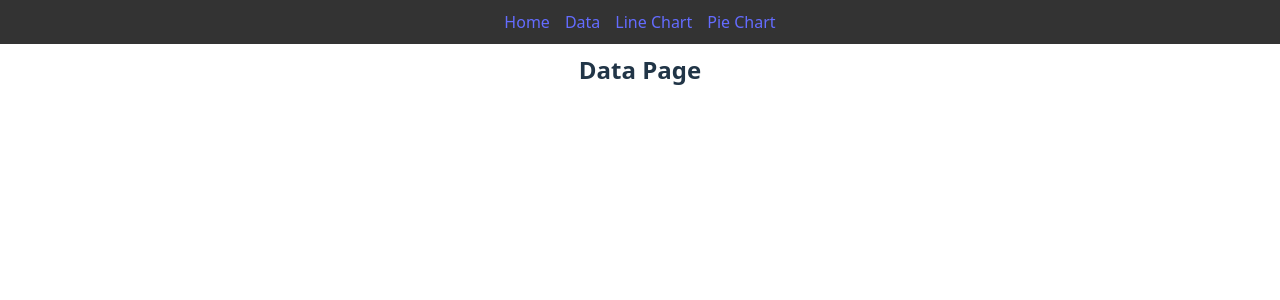
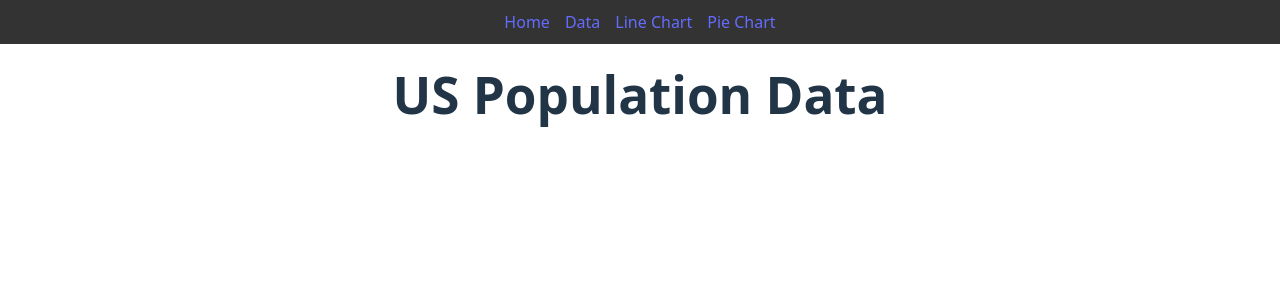
Before and after one commit to alannatnsy/us-data, a React (Vite) app: page /data in a window 1280 px wide. Shown: the top 300 px of the page. Built offline with nearby package versions, Linux system fonts and the light colour scheme.

Commit message:
fix: update file structure

```diff
--- a/src/components/Data.jsx
+++ /dev/null
@@ -1,5 +0,0 @@
-function Data() {
-      return <h2>Data Page</h2>;
-    }
-
-    export default Data;
--- a/src/components/Navbar.jsx
+++ b/src/components/Navbar.jsx
@@ -1,5 +1,5 @@
 import { NavLink } from 'react-router-dom';
-import styles from './Navbar.module.css';
+import styles from './css/Navbar.module.css';
 
 const Navbar = () => {
     const navItems = [
--- /dev/null
+++ b/src/contents/Data.jsx
@@ -0,0 +1,9 @@
+function Data() {
+    return (
+        <div>
+            <h1>US Population Data</h1>
+        </div>
+    );
+}
+
+export default Data;
```
Also changed, not shown: src/App.jsx (+4 -4 lines), src/components/css/Navbar.module.css (renamed from src/components/Navbar.module.css), src/contents/Line.jsx (renamed from src/components/Line.jsx), src/contents/Pie.jsx (renamed from src/components/Pie.jsx).
